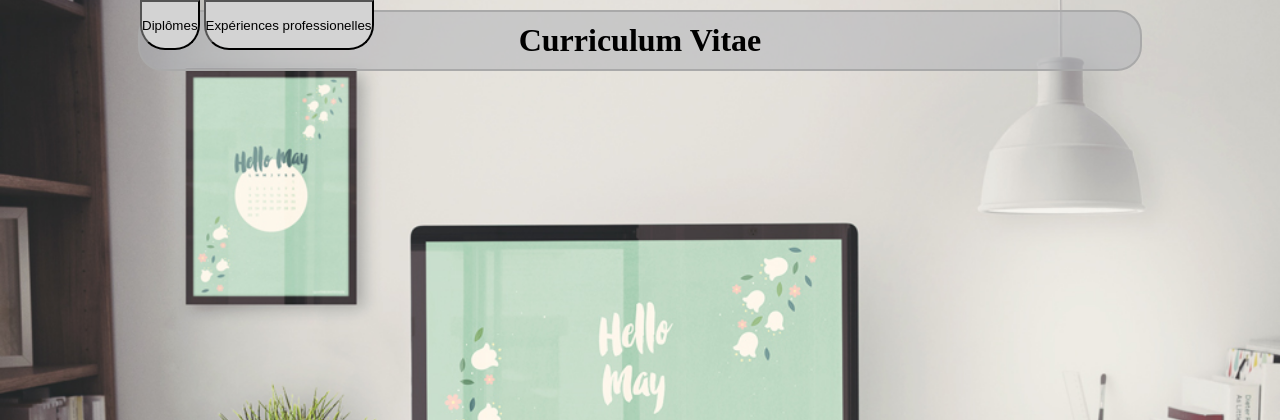
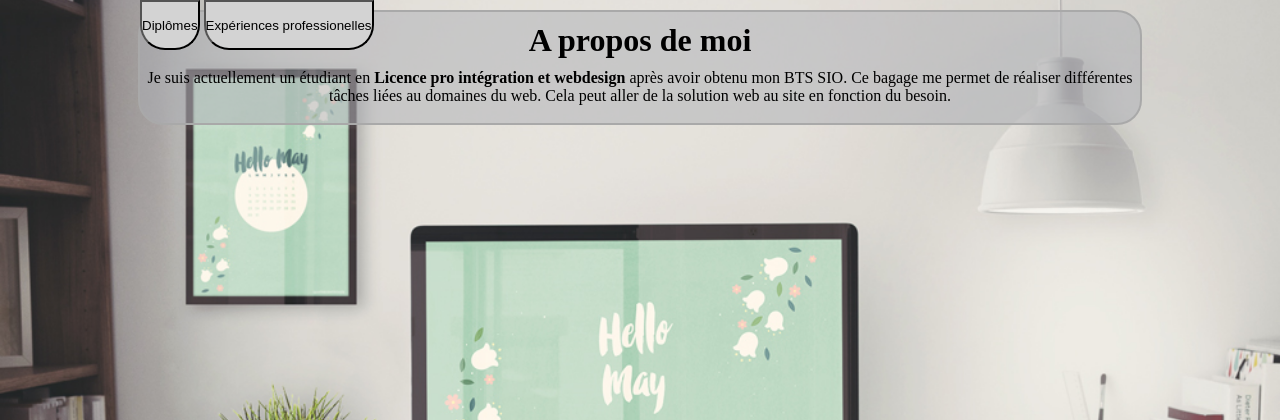
Before and after one commit to RobquinAbel/CV, a PHP site: page /infos.php in a window 1280 px wide. Shown: the top 420 px of the page. Run offline with PHP 8.4, Linux system fonts and the light colour scheme.

Commit message:
commencement de la page infos
Je dois trouver quoi mettre à mon sujet

```diff
--- a/infos.php
+++ b/infos.php
@@ -20,9 +20,19 @@
 			</nav>
 
 			<header>
-				<h1>Curriculum Vitae</h1>
+				<h1>A propos de moi</h1>
 			</header>
 
+			<section class="infoBox">
+				<p>
+					Je suis actuellement un étudiant en <b>Licence pro intégration et webdesign</b> après avoir obtenu mon BTS SIO. Ce bagage me permet de
+					réaliser différentes tâches liées au domaines du web. Cela peut aller de la solution web au site en fonction du besoin.
+				</p>
+				<br>
+				<p>
+
+				</p>
+			</section>
 
 		</div>
 
```
